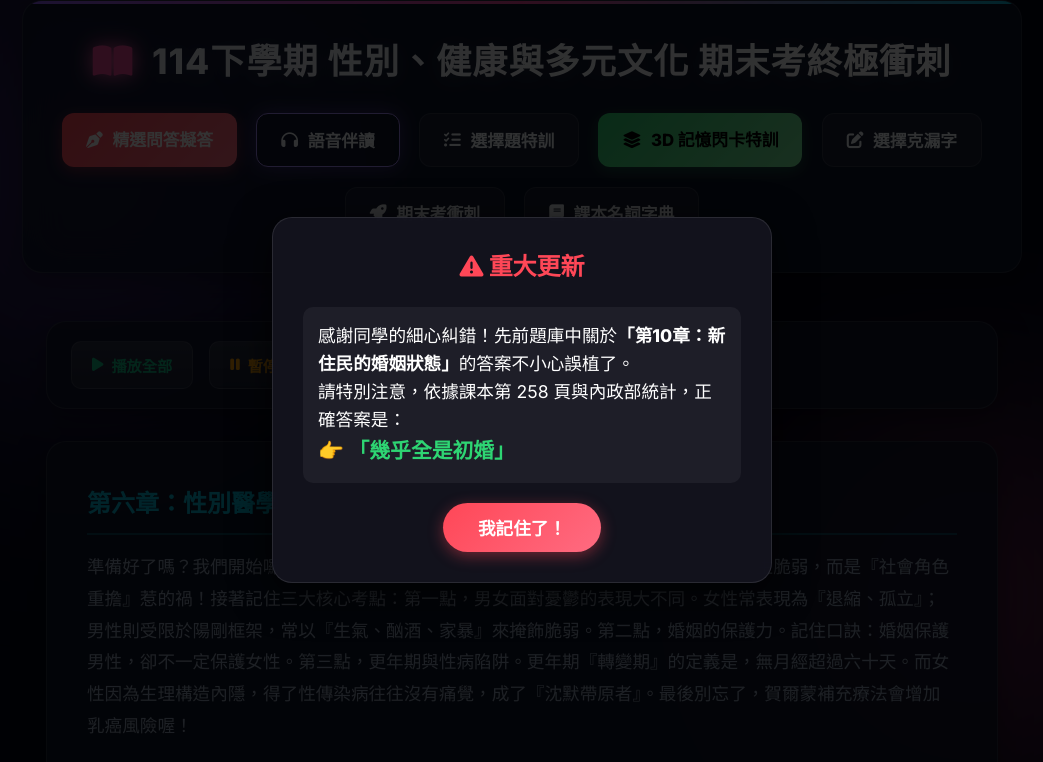
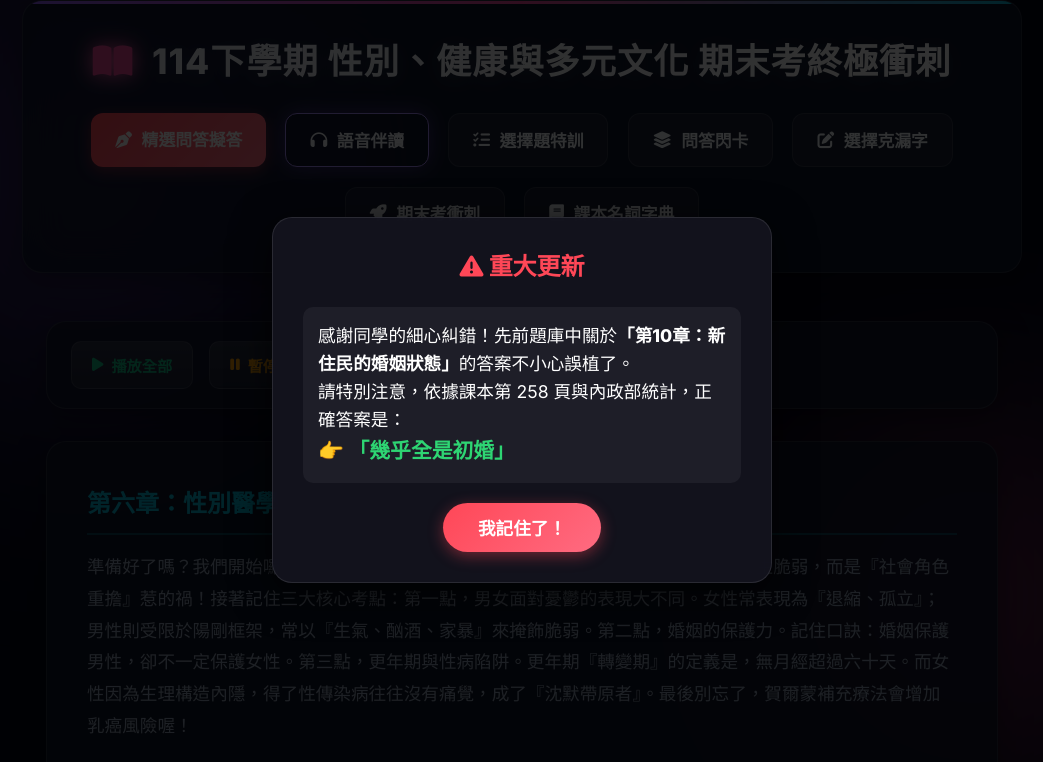
Before and after one commit to m0904103/gender-health-study-app, a website: page index.html in a window 1280 px wide. Shown: the top 762 px of the page, without its empty margins (118-1161 px from the left). Drawn offline with nearby package versions, Linux system fonts and the light colour scheme.

Commit message:
Revert flashcards button to original SPA mode

```diff
--- a/index.html
+++ b/index.html
@@ -22,7 +22,7 @@
             <a href="short-answers.html" class="btn" style="background: linear-gradient(135deg, #ff4757 0%, #ff6b81 100%); color: white; border: none; box-shadow: 0 4px 15px rgba(255, 71, 87, 0.4); text-decoration: none; animation: pulse-btn 2s infinite;"><i class="fas fa-pen-nib"></i> 精選問答擬答</a>
             <button class="btn active" data-mode="readaloud"><i class="fas fa-headphones"></i> 語音伴讀</button>
             <button class="btn" data-mode="quiz"><i class="fas fa-tasks"></i> 選擇題特訓</button>
-            <a href="flashcards.html" class="btn" style="background: linear-gradient(135deg, #2ed573 0%, #7bed9f 100%); color: #000; border: none; font-weight: 800; text-decoration: none; box-shadow: 0 4px 15px rgba(46, 213, 115, 0.3);"><i class="fas fa-layer-group"></i> 3D 記憶閃卡特訓</a>
+            <button class="btn" data-mode="flashcards"><i class="fas fa-layer-group"></i> 問答閃卡</button>
             <button class="btn" data-mode="cloze"><i class="fas fa-edit"></i> 選擇克漏字</button>
             <button class="btn" data-mode="sprint"><i class="fas fa-rocket"></i> 期末考衝刺</button>
             <button class="btn" data-mode="dictionary"><i class="fas fa-book"></i> 課本名詞字典</button>
```
